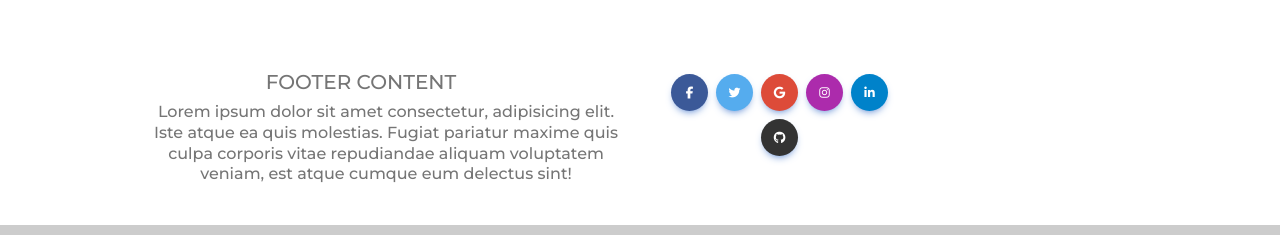
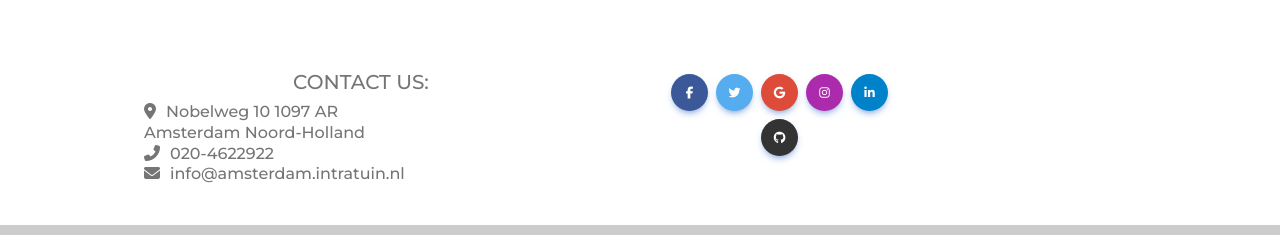
Before and after one commit to vika-eduardovna/eCommerce_Shop_React_Redux, a React (Create React App) app: page / in a window 1280 px wide. Shown: the part 2474-2709 px from the top of the page. Built offline with nearby package versions, Linux system fonts and the light colour scheme; no server answers.

Commit message:
Footer component styled with mdb-react-ui-kit

```diff
--- a/src/components/Footer/index.jsx
+++ b/src/components/Footer/index.jsx
@@ -16,12 +16,17 @@ export default function Footer() {
         <MDBContainer className='p-4'>
           <MDBRow>
             <MDBCol lg='6' md='12' className='mb-4 mb-md-0'>
-              <h5 className='text-uppercase text-muted'>Footer Content</h5>
-
-              <p className="fs-6 fw-light text-muted">
-                Lorem ipsum dolor sit amet consectetur, adipisicing elit. Iste atque ea quis molestias.
-                Fugiat pariatur maxime quis culpa corporis vitae repudiandae aliquam voluptatem veniam, est
-                atque cumque eum delectus sint!
+              <h5 className='text-uppercase text-muted text-center'>Contact us:</h5>
+              <p className="fs-6 fw-light text-muted text-start">
+                <i class="fa-solid fa-location-dot"></i>Nobelweg 10
+                1097 AR
+                <br />
+                Amsterdam
+                Noord-Holland
+                <br />
+                <i class="fa-solid fa-phone-flip"></i>020-4622922
+                <br />
+                <i class="fa-solid fa-envelope"></i>info@amsterdam.intratuin.nl
               </p>
             </MDBCol>
 
--- a/src/components/Footer/style.module.sass
+++ b/src/components/Footer/style.module.sass
@@ -0,0 +1,2 @@
+i
+    margin-right: 10px
--- a/src/components/NavBar/style.module.sass
+++ b/src/components/NavBar/style.module.sass
@@ -14,12 +14,11 @@ $base-color: #339933
     display: flex
     align-items: center
     justify-content: center
-    background-color: green
     color: white
     text-decoration: none
     width: 129px
     height: 49px
-    background: $base-color
+    background-color: $base-color
     border: 2px solid $base-color
     border-radius: 5px
 
```
